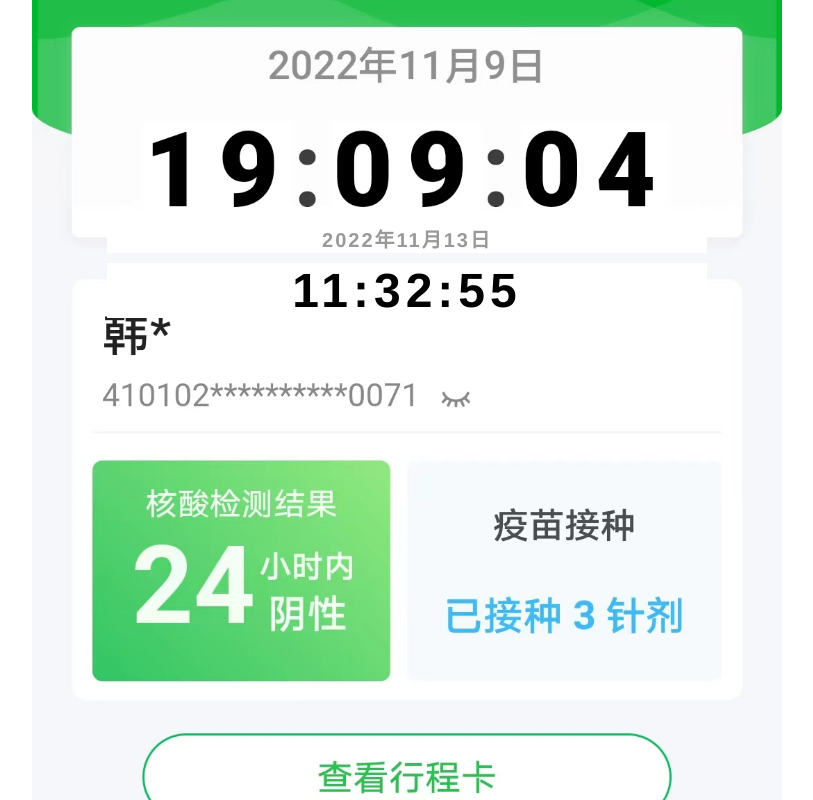
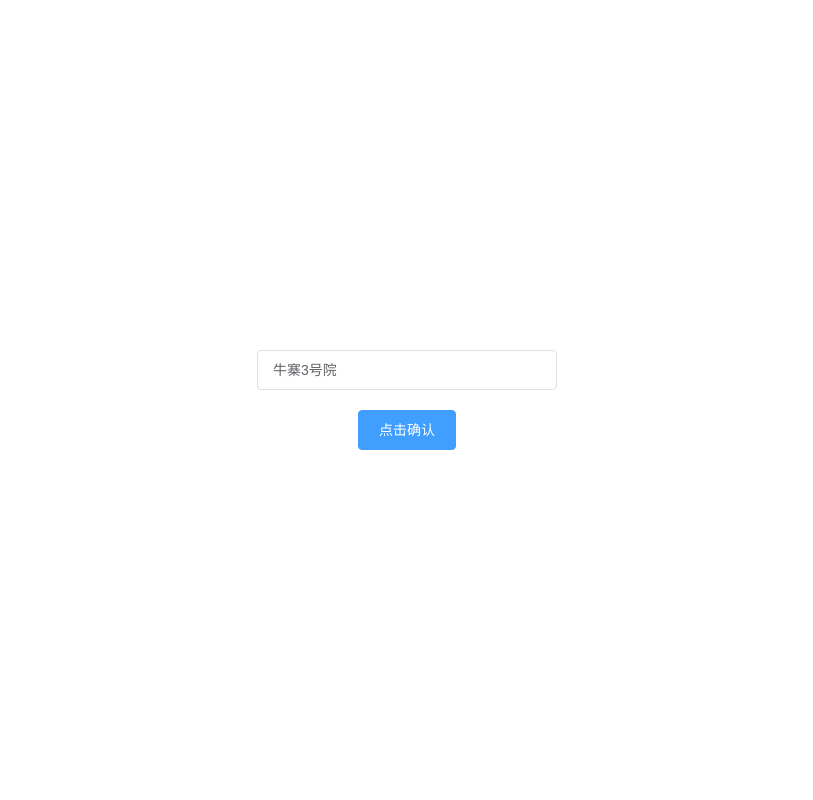
Before and after one commit to hanoubaba/deal-program, a Vue app: page / in a window 1280 px wide. Shown: the whole page, without its empty margins (233-1046 px from the left). Built offline with nearby package versions, Linux system fonts and the light colour scheme.

Commit message:
no message

```diff
--- a/src/components/bdemo.vue
+++ b/src/components/bdemo.vue
@@ -1,6 +1,13 @@
 <template>
     <div class="all">
-        <div class="container">
+        <div class="before" v-if="flag">
+            <el-input style="width:300px;margin-bottom:20px" v-model="name" placeholder="请输入小区" clearable></el-input>
+            <el-button type="primary" @click="showInfo">点击确认</el-button>
+        </div>
+        <div class="container" v-else>
+            <div class="box">
+                <p class="name">{{name}}</p>
+            </div>
             <div class="box1">
                 <p class="date">{{date}}</p>
             </div>
@@ -16,14 +23,19 @@ export default {
     name: 'HelloWorld',
     data () {
         return {
+            name: "牛寨3号院",
             date: '',
-            time: ''
+            time: '',
+            flag: true
         }
     },
     mounted () {
         this.run()
     },
     methods: {
+        showInfo () {
+            this.flag = false
+        },
         run () {
             var time = new Date();//获取系统当前时间
             var year = time.getFullYear();
@@ -78,6 +90,29 @@ export default {
     /* border: 1px solid red; */
     background: url('../assets/hs.png') no-repeat center/100%;
 }
+.box {
+    /* border: 1px solid red; */
+    position: absolute;
+    left: 0;
+    top: 112px;
+    width: 100%;
+    /* height: 100px; */
+    display: flex;
+    flex-direction: column;
+    justify-content: center;
+    align-items: center;
+}
+.name {
+    width: 80%;
+    /* height: 100px; */
+    padding: 0;
+    margin: 0;
+    font-size: 24px;
+    letter-spacing: 2px;
+    font-weight: bold;
+    color: #fff;
+    background-color: rgba(23, 173, 38, 0.2);
+}
 .box1 {
     /* border: 1px solid red; */
     position: absolute;
@@ -124,4 +159,13 @@ export default {
     background-color: #fff;
     letter-spacing: 5px;
 }
+.before {
+    width: 100%;
+    height: 800px;
+    /* border: 1px solid red; */
+    display: flex;
+    flex-direction: column;
+    justify-content: center;
+    align-items: center;
+}
 </style>
```
